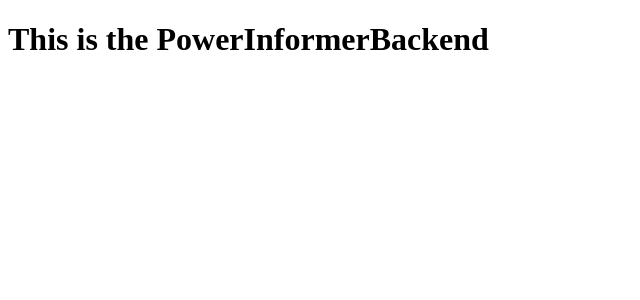
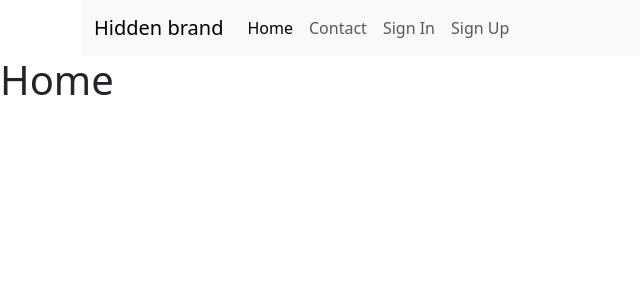
Before and after one commit to rangaraju29139/PowerInformerFrontend, a React (Create React App) app: page / in a window 1280 px wide. Shown: the top 300 px of the page, without its empty margins (0-640 px from the left). Built offline with nearby package versions, Linux system fonts and the light colour scheme.

Commit message:
fixed the initial bugs

```diff
--- a/package.json
+++ b/package.json
@@ -9,7 +9,9 @@
     "bootstrap": "^5.3.2",
     "react": "^18.2.0",
     "react-dom": "^18.2.0",
+    "react-router-dom": "^6.16.0",
     "react-scripts": "^5.0.1",
+    "styled-components": "^6.0.8",
     "web-vitals": "^2.1.4"
   },
   "scripts": {
--- a/src/App.js
+++ b/src/App.js
@@ -1,9 +1,21 @@
+import { BrowserRouter, Route, Routes } from "react-router-dom";
 import "./App.css";
+import Home from "./components/public/Home";
+import Contact from "./components/public/Contact";
+import SignUp from "./components/public/SignUp";
+import SingIn from "./components/public/SignIn";
+import About from "./components/public/About";
 
 function App() {
   return (
     <>
-      <h1>This is the PowerInformerBackend</h1>
+      <Routes>
+        <Route exact path="/" element={<Home />} />
+        <Route exact path="/contact" element={<Contact />} />
+        <Route exact path="/about" element={<About />} />
+        <Route exact path="/signin" element={<SingIn />} />
+        <Route exact path="/signup" element={<SignUp />} />
+      </Routes>
     </>
   );
 }
--- /dev/null
+++ b/src/components/public/About.jsx
@@ -0,0 +1,9 @@
+import React from "react";
+
+export default function About(props) {
+  return (
+    <>
+      <h1>About</h1>
+    </>
+  );
+}
--- /dev/null
+++ b/src/components/public/Contact.jsx
@@ -0,0 +1,9 @@
+import React from "react";
+
+export default function Contact(props) {
+  return (
+    <>
+      <h1>Contact</h1>
+    </>
+  );
+}
--- /dev/null
+++ b/src/components/public/Home.jsx
@@ -0,0 +1,12 @@
+import React from "react";
+
+import NavigationBar from "./NavigationBar";
+
+export default function Home(props) {
+  return (
+    <>
+      <NavigationBar />
+      <h1>Home</h1>
+    </>
+  );
+}
--- /dev/null
+++ b/src/components/public/NavigationBar.jsx
@@ -0,0 +1,54 @@
+import { React } from "react";
+
+export default function NavigationBar(props) {
+  return (
+    <>
+      <div className="container">
+        <nav className="navbar navbar-expand-lg bg-light">
+          <div className="container-fluid">
+            <button
+              className="navbar-toggler"
+              type="button"
+              data-bs-toggle="collapse"
+              data-bs-target="#navbarTogglerDemo01"
+              aria-controls="navbarTogglerDemo01"
+              aria-expanded="false"
+              aria-label="Toggle navigation"
+            >
+              <span className="navbar-toggler-icon"></span>
+            </button>
+            <div className="collapse navbar-collapse" id="navbarTogglerDemo01">
+              <a className="navbar-brand" href="/">
+                Hidden brand
+              </a>
+              <ul className="navbar-nav me-auto mb-2 mb-lg-0">
+                <li className="nav-item">
+                  <a className="nav-link active" aria-current="page" href="/">
+                    Home
+                  </a>
+                </li>
+
+                <li className="nav-item">
+                  <a className="nav-link" href="/contact">
+                    Contact
+                  </a>
+                </li>
+                <li className="nav-item">
+                  <a className="nav-link" href="/signin">
+                    Sign In
+                  </a>
+                </li>
+
+                <li className="nav-item">
+                  <a className="nav-link" href="/singup">
+                    Sign Up
+                  </a>
+                </li>
+              </ul>
+            </div>
+          </div>
+        </nav>
+      </div>
+    </>
+  );
+}
--- /dev/null
+++ b/src/components/public/SignIn.jsx
@@ -0,0 +1,7 @@
+export default function SingIn() {
+  return (
+    <>
+      <h1>Sign In</h1>
+    </>
+  );
+}
--- /dev/null
+++ b/src/components/public/SignUp.jsx
@@ -0,0 +1,7 @@
+export default function SignUp() {
+  return (
+    <>
+      <h1> this is the signup page</h1>
+    </>
+  );
+}
--- a/src/index.js
+++ b/src/index.js
@@ -2,11 +2,15 @@ import React from "react";
 import ReactDOM from "react-dom/client";
 import App from "./App";
 import reportWebVitals from "./reportWebVitals";
+import "bootstrap/dist/css/bootstrap.css";
+import { BrowserRouter } from "react-router-dom";
 
 const root = ReactDOM.createRoot(document.getElementById("root"));
 root.render(
   <React.StrictMode>
-    <App />
+    <BrowserRouter>
+      <App />
+    </BrowserRouter>
   </React.StrictMode>
 );
 
```
Also changed, not shown: src/components/public/index.jsx (deleted), 2 other files (tests, documents, lock files or other folders).
